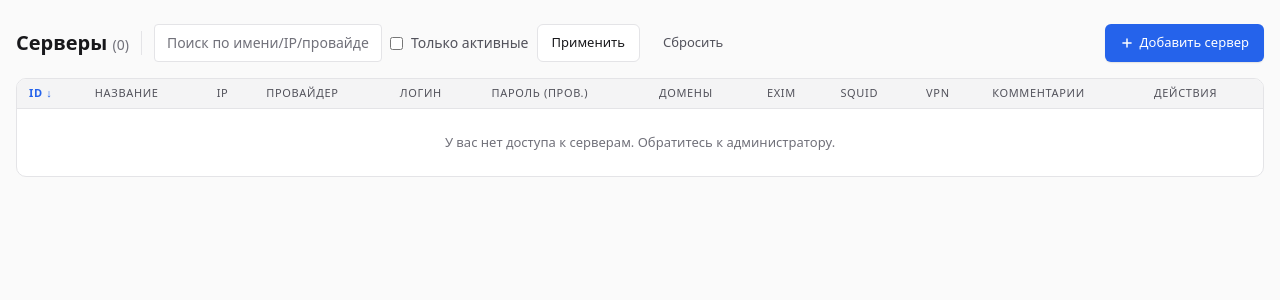
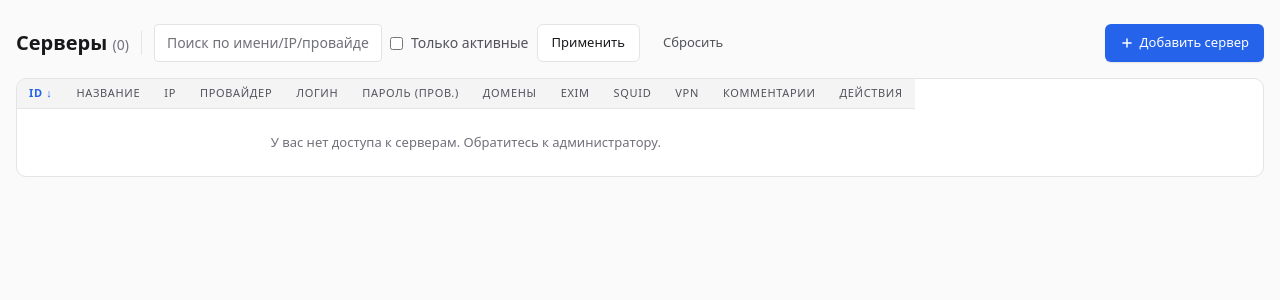
Before and after one commit to aleksandrgrn/pass-manager, a Flask app: page /servers/ in a window 1280 px wide. Shown: the part 57-357 px from the top of the page. Run offline with Flask 3, Linux system fonts and the light colour scheme; the visitor is signed in with stand-in values (Sample User, id 1); data that the repository does not hold is empty; parts of the project's set-up code (start-up, migrations or seed data) failed here and were passed over; some libraries are stand-ins or nearby versions.

Commit message:
fix(ui): колонки списка — по самой длинной записи, а не на всю ширину
width: 100% плюс min-w-full заставляли браузер растягивать таблицу на всю
ширину карточки и раздавать лишнее место колонкам: узкие («Провайдер»,
«Логин») выглядели размашисто при коротких значениях.

Отдельным классом tbl-fit, а не правкой table.tbl: на экранах доступа три
таблицы узкие, там распорка на всю ширину как раз уместна.

```diff
--- a/app/templates/base.html
+++ b/app/templates/base.html
@@ -90,6 +90,11 @@
       .table-wrap { background: var(--surface); border: 1px solid var(--line);
                     border-radius: 10px; overflow-x: auto; }
       table.tbl { width: 100%; border-collapse: collapse; font-size: 13px; }
+      /* Список серверов: колонки по самой длинной записи, а не растянутые на всю
+         ширину. При width:100% браузер раздаёт лишнее место колонкам, и узкие
+         («Провайдер», «Логин») выглядят размашисто. Отдельным классом — на
+         экранах доступа таблицы узкие, там распорка как раз нужна. */
+      table.tbl.tbl-fit { width: auto; }
       table.tbl thead th {
         position: sticky; top: 0; z-index: 10; background: var(--surface-2); color: var(--muted);
         font-weight: 500; font-size: 11px; text-transform: uppercase; letter-spacing: .06em;
--- a/app/templates/servers/list.html
+++ b/app/templates/servers/list.html
@@ -28,7 +28,7 @@
 
     <!-- Table -->
     <div class="table-wrap">
-        <table class="tbl min-w-full">
+        <table class="tbl tbl-fit">
             <thead>
                 <tr>
                     {% set next_dir = 'desc' if direction == 'asc' else 'asc' %}
```
